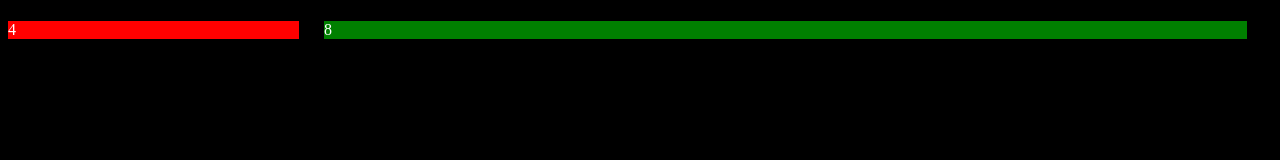
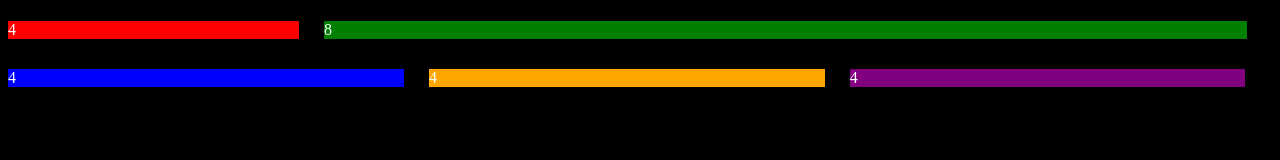
Before and after one commit to jobm/12-Grid-System, a plain HTML site: page index.html in a window 1280 px wide. Drawn offline with Linux system fonts and the light colour scheme.

Commit message:
grid working

```diff
--- a/index.html
+++ b/index.html
@@ -19,14 +19,14 @@
     <br>
 
     <div class="row group">
-      <div class="col span-4">
-
+      <div id="blue"  class="col span-3">
+        4
       </div>
-      <div class="col span-4">
-
+      <div id="orange"  class="col span-3">
+        4
       </div>
-      <div class="col span-4">
-
+      <div id="purple"  class="col span-3">
+        4
       </div>
     </div>
 
--- a/styles/grid.css
+++ b/styles/grid.css
@@ -3,9 +3,6 @@ body{
   background-color: #000;
   color:#fff;
 }
-
-
-
 
 .row{
   clear: both;
@@ -42,7 +39,7 @@ body{
   width:50%;
 }
 .span-3{
-  width:33.3%;
+  width:31.3%;
 }
 .span-4{
   width:23%;
--- a/styles/style.css
+++ b/styles/style.css
@@ -4,3 +4,12 @@
 .span-8{
   background-color: green;
 }
+#blue{
+  background-color: blue;
+}
+#purple{
+  background-color:purple;
+}
+#orange{
+  background-color: orange;
+}
```
